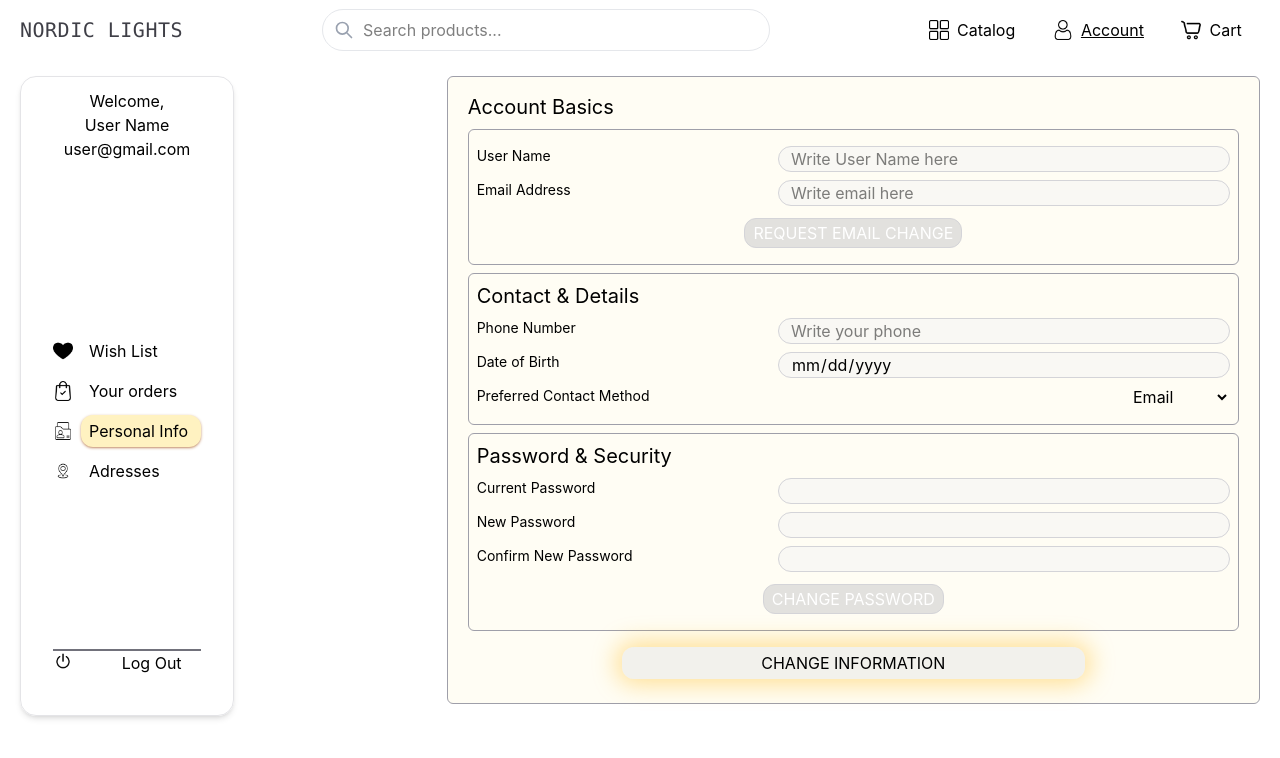
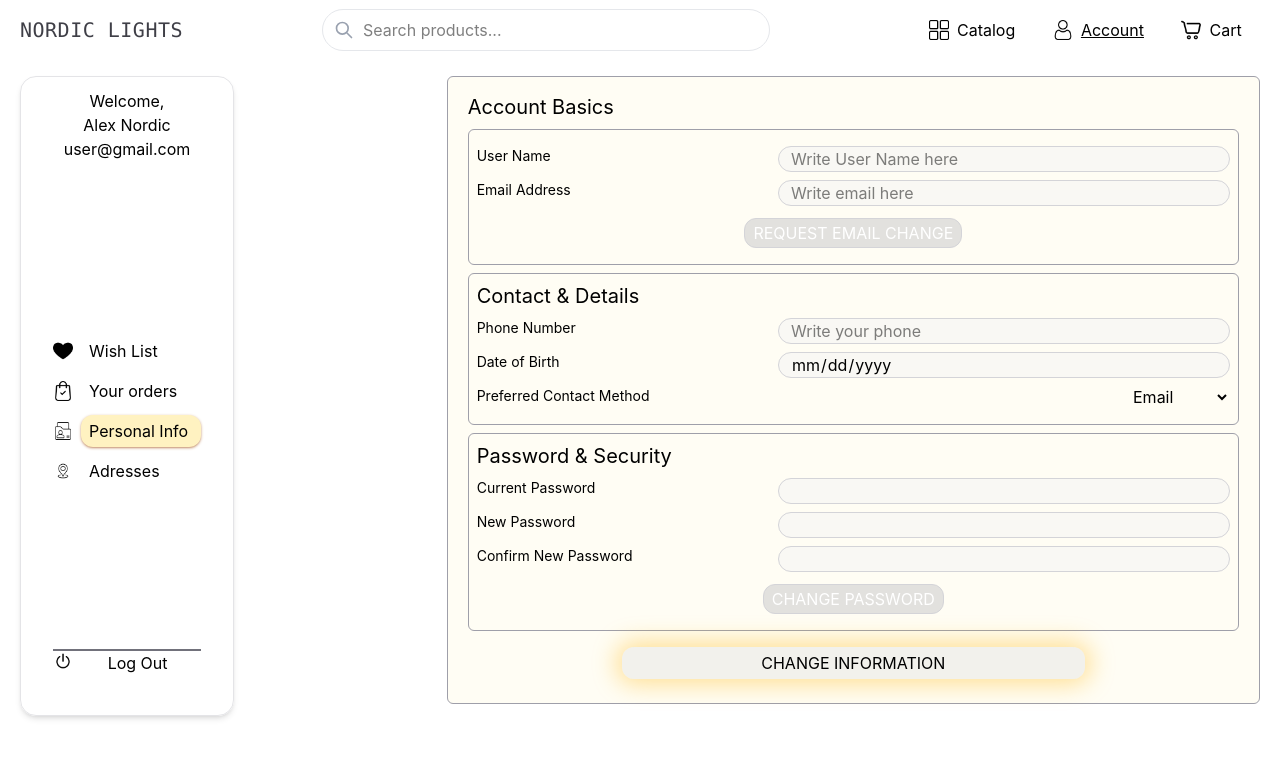
Before and after one commit to nastytolstenkova-hue/store-portfolio, a React (Vite) app: page /account/profile in a window 1280 px wide. Shown: the top 758 px of the page. Built offline with nearby package versions, Linux system fonts and the light colour scheme.

Commit message:
Correction of the save/edit button function in ProfileSetting component. Added user name and email in AccountPage.

```diff
--- a/src/pages/account pages/AccountPage.tsx
+++ b/src/pages/account pages/AccountPage.tsx
@@ -6,7 +6,10 @@ import personalInfoImg from '../../image/icons/personal-info.png'
 import userOdersImg from '../../image/icons/your-orders.png'
 import adressesImg from '../../image/icons/adresses.png'
 
+import UseUserContext from "../../hooks/UseUserContext";
+
 export default function AccountPage() {
+  const {userInfo} = UseUserContext()
   const linkdes = ( isActive: boolean ) =>
     isActive
       ? " py-1 px-2 w-full rounded-xl cursor-pointer whitespace-nowrap bg-amber-300/30  transition-colors duration-300 border-amber-500/30 shadow-sm shadow-amber-800/50"
@@ -19,8 +22,8 @@ export default function AccountPage() {
         <div className="flex flex-col ml-5 pb-10 border border-zinc-200 px-8 rounded-2xl w-fit shadow-md h-[80vh] sticky top-5 justify-between">
           <div className="flex flex-col justify-center items-center my-3">
             <p>Welcome,</p>
-            <p>User Name</p>
-            <p>user@gmail.com</p>
+            <p>{userInfo.userName}</p>
+            <p>{userInfo.email}</p>
           </div>
           <div className="grid grid-cols-[1fr_6fr] gap-2 items-center">
             <img src={wishListImg} className={`h-5 w-5`}/>
@@ -35,9 +38,9 @@ export default function AccountPage() {
 
           <div>
             <div className="border border-zinc-500"></div>
-            <div className="grid grid-cols-[1fr_2fr]">
+            <div className="grid grid-cols-[1fr_6fr]">
               <img src={logOutImg} className={`h-5 w-5`}/>
-              <button className=" ">Log Out</button>
+              <button className="flex justify-center cursor-pointer hover:text-black  transition-colors duration-300 active:scale-95 ">Log Out</button>
             </div>
 
           </div>
--- a/src/pages/account pages/ProfileSettings.tsx
+++ b/src/pages/account pages/ProfileSettings.tsx
@@ -50,9 +50,13 @@ export default function ProfileSettings() {
   };
 
   const handleSave = () => {
-    setUserInfo(user);
-    setTemplateUsData(user);
-    setIsEdit(false);
+    if (isEdit) {
+      setUserInfo(user);
+      setTemplateUsData(user);
+      setIsEdit(false);
+      return;
+    }
+    return setIsEdit(true)
   };
 
   const handleChange = (
```
